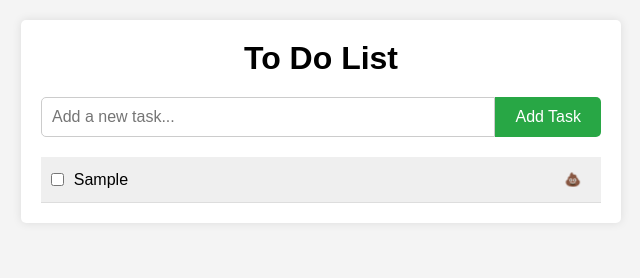
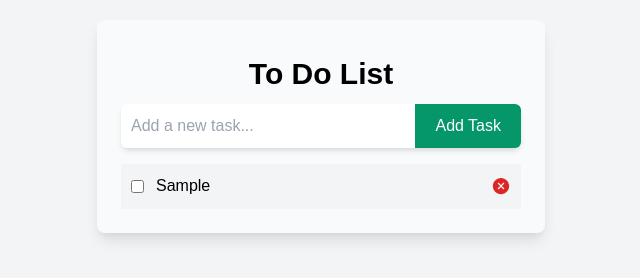
Before and after one commit to emobelev/To-Do-List, a plain HTML site: page index.html in a window 1280 px wide. Both pictures are taken after typing "Sample" into the empty fields and a click on the button "Add Task". Shown: the whole page, without its empty margins (319-959 px from the left). Drawn offline with nearby package versions, Linux system fonts and the light colour scheme; a web font is replaced by a local one.

Commit message:
Update styles

```diff
--- a/index.html
+++ b/index.html
@@ -5,18 +5,24 @@
   <meta charset="UTF-8">
   <meta name="viewport" content="width=device-width, initial-scale=1.0">
   <title>To Do List</title>
+  <link href="https://unpkg.com/tailwindcss@^2/dist/tailwind.min.css" rel="stylesheet">
   <link rel="stylesheet" href="styles.css">
   <script defer src="script.js"></script>
+  <script type="module" src="https://unpkg.com/ionicons@7.1.0/dist/ionicons/ionicons.esm.js"></script>
+  <script nomodule src="https://unpkg.com/ionicons@7.1.0/dist/ionicons/ionicons.js"></script>
 </head>
 
-<body>
-  <div class="container">
-    <h1>To Do List</h1>
-    <div class="input-container">
-      <input type="text" id="taskInput" placeholder="Add a new task...">
-      <button id="addTaskButton">Add Task</button>
+<body class="bg-gray-100 flex items-center justify-center text-base p-5">
+  <div class="bg-gray-50 p-6 rounded-lg shadow-lg w-full max-w-md">
+    <h1 class="text-3xl font-bold text-center my-3">To Do List</h1>
+    <div class="flex mb-4 rounded-lg shadow-md">
+      <input type="text" id="taskInput" class="flex-1 p-2.5 border-solid border-r-0 divide-gray-200 rounded-l-md "
+        placeholder="Add a new task...">
+      <button id="addTaskButton"
+        class="py-2.5 px-5 border-none rounded-r-md text-white bg-green-600 hover:bg-green-700 cursor-pointer transition-all duration-500 ease-out">Add
+        Task</button>
     </div>
-    <ul id="taskList"></ul>
+    <ul id="taskList" class="list-none"></ul>
   </div>
 
 </body>
--- a/script.js
+++ b/script.js
@@ -17,10 +17,12 @@ function renderTasks() {
 
   orderedTasks.forEach((task, index) => {
     const li = document.createElement("li");
+    li.className =
+      "grid gap-1.5 items-center border-b border-gray-100 p-2.5 bg-white";
     const span = document.createElement("span");
     const checkbox = document.createElement("input");
     checkbox.type = "checkbox";
-    checkbox.className = "task-checkbox";
+    checkbox.className = "task-checkbox mr-1.5";
     checkbox.checked = completedTasks.includes(task);
 
     checkbox.addEventListener("change", () => {
@@ -46,10 +48,12 @@ function renderTasks() {
       span.classList.add("completed");
     }
     const deleteButton = document.createElement("button");
-    deleteButton.innerHTML = "💩";
-    deleteButton.className = "delete-button";
+    deleteButton.innerHTML =
+      '<ion-icon name="close-circle-sharp" class="w-5 h-5 fill-current text-red-600 hover:text-red-700 transition-all duration-500 ease-out"></ion-icon>';
+    deleteButton.className = "delete-button flex";
 
     deleteButton.addEventListener("click", () => {
+      if (confirm(`Are you sure you want to delete the task:\n "${task}"?`)) {
         const originalIndex = tasks.indexOf(task);
         tasks.splice(originalIndex, 1);
         const completedIndex = completedTasks.indexOf(task);
@@ -59,6 +63,7 @@ function renderTasks() {
         localStorage.setItem("oldTasks", tasks.join(","));
         localStorage.setItem("completedTasks", completedTasks.join(","));
         renderTasks();
+      }
     });
 
     li.appendChild(deleteButton);
@@ -70,12 +75,15 @@ renderTasks();
 
 addTaskButton.addEventListener("click", () => {
   const task = taskInput.value.trim();
-  if (task && !tasks.includes(task)) {
+  if (!task) return;
+  if (tasks.includes(task)) {
+    alert("Task is already in the list!");
+    return;
+  }
   tasks.unshift(task);
   localStorage.setItem("oldTasks", tasks.join(","));
   taskInput.value = "";
   renderTasks();
-  }
 });
 
 taskInput.addEventListener("keypress", (e) => {
--- a/styles.css
+++ b/styles.css
@@ -1,73 +1,21 @@
+@import url("https://fonts.googleapis.com/css2?family=Sofia+Sans:ital,wght@0,1..1000;1,1..1000&display=swap");
 * {
   margin: 0;
   padding: 0;
   box-sizing: border-box;
-  font-family: Arial, sans-serif;
+  font-family: "Sofia Sans", sans-serif;
 }
-body {
-  background-color: #f4f4f4;
-  padding: 20px;
-}
-.container {
-  max-width: 600px;
-  margin: auto;
-  background: white;
-  padding: 20px;
-  border-radius: 5px;
-  box-shadow: 0 0 10px rgba(0, 0, 0, 0.1);
-}
-h1 {
-  text-align: center;
-  margin-bottom: 20px;
-}
-.input-container {
-  display: flex;
-  margin-bottom: 20px;
-}
-#taskInput {
-  flex: 1;
-  padding: 10px;
-  border: 1px solid #ccc;
-  border-radius: 5px 0 0 5px;
-  font-size: 16px;
-}
-#addTaskButton {
-  padding: 10px 20px;
-  border: none;
-  background-color: #28a745;
-  color: white;
-  font-size: 16px;
-  border-radius: 0 5px 5px 0;
-  cursor: pointer;
-}
-#addTaskButton:hover {
-  background-color: #218838;
-}
-ul {
-  list-style: none;
+textarea:focus,
+input:focus {
+  outline: none;
 }
 li {
-  background: #f9f9f9;
-  padding: 10px;
-  border-bottom: 1px solid #ddd;
-  display: grid;
   grid-template-columns: auto 1fr auto;
-  align-items: center;
-  gap: 5px;
 }
 li:nth-child(odd) {
-  background: #efefef;
-}
-.task-checkbox {
-  margin-right: 0.3rem;
+  background: #f3f4f6;
 }
 .completed {
   text-decoration: line-through;
   color: #888;
 }
-.delete-button {
-  border: none;
-  padding: 5px 10px;
-  cursor: pointer;
-  background-color: transparent;
-}
```
Also changed, not shown: README.md. Lines whose indentation alone changed are shown as unchanged.
